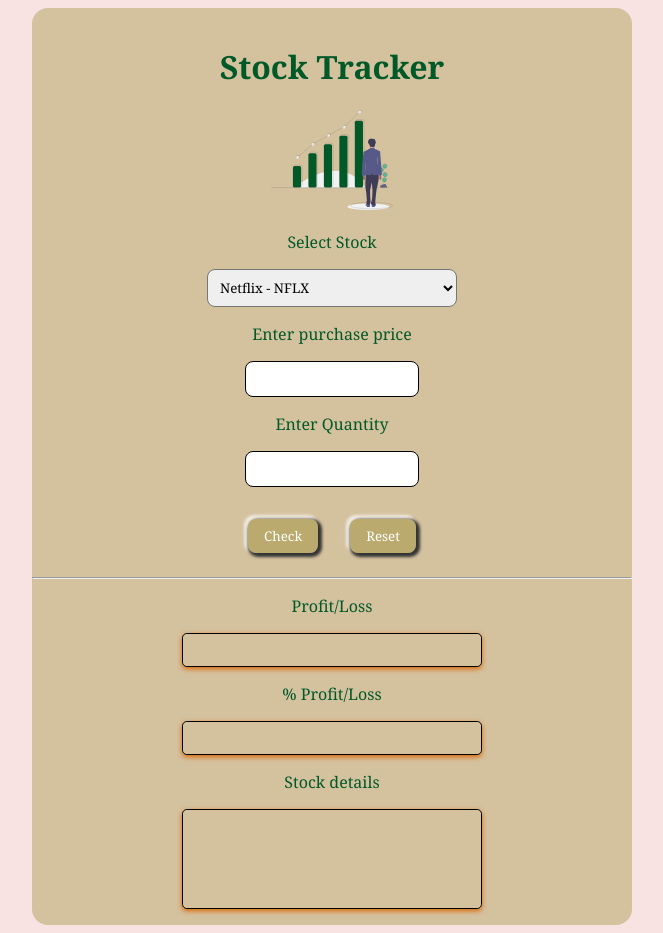
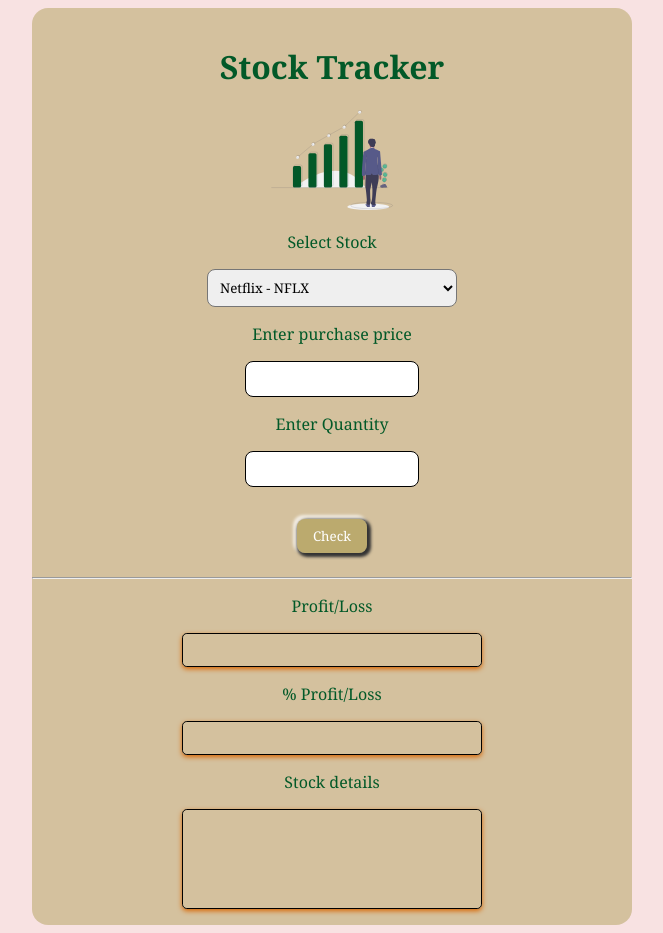
Before and after one commit to DanishOnGit/Stock-tracker-Reactjs, a React (Create React App) app: page / in a window 1280 px wide. Shown: the whole page, without its empty margins (308-971 px from the left). Built offline with nearby package versions, Linux system fonts and the light colour scheme.

Commit message:
removed reset button

```diff
--- a/src/App.js
+++ b/src/App.js
@@ -117,7 +117,7 @@ document.getElementById("percentValue").innerText="No Profit/Loss"
 <input onChange={(e)=>quantity=e.target.value} type="number" min="0" />
 </div>
 <button type="submit" className="checkBtn">Check</button>
-<button type="reset" className="checkBtn">Reset</button>
+
 </form>
          {/* <div><p>Enter Purchasing Price</p>
         <input onChange={(e)=>buyprice=e.target.value} type="number" min="1" id="price"/></div>
```
